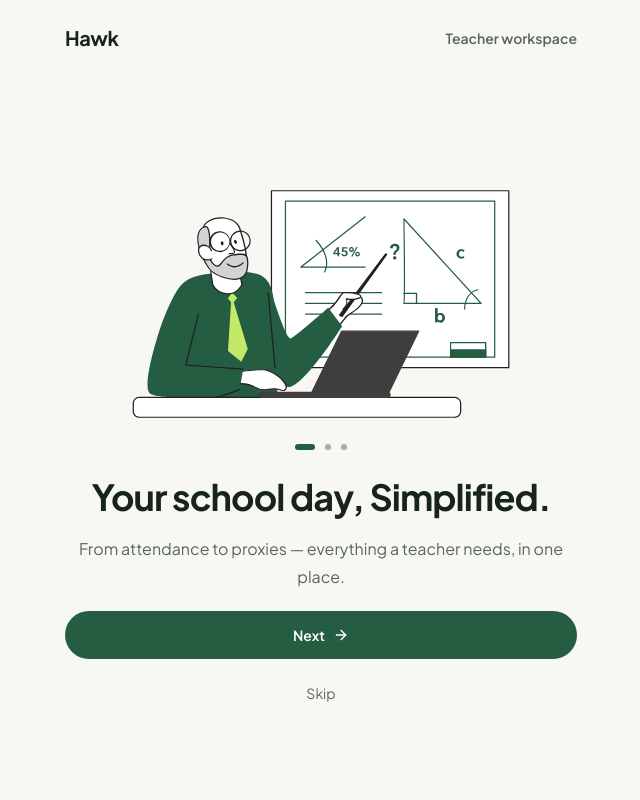
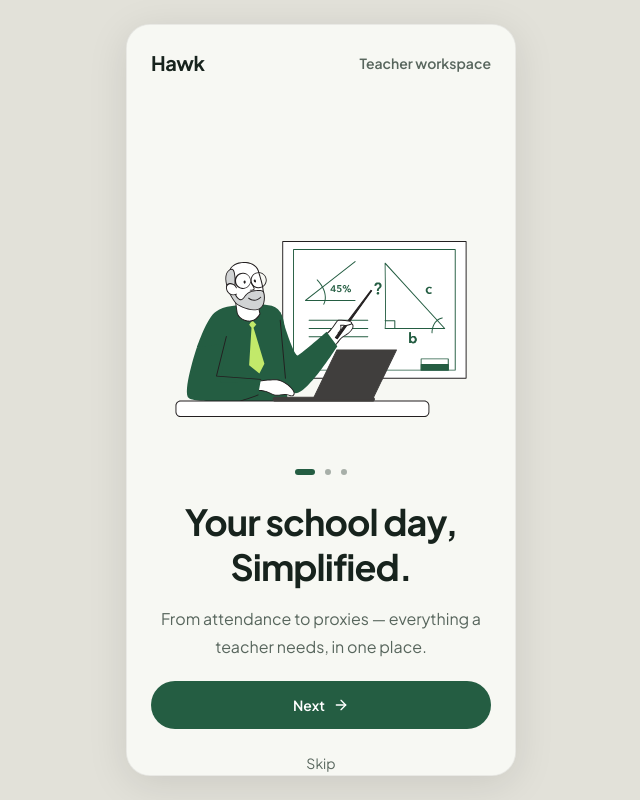
Before and after one commit to koolabhinay07/Hawk, a React (Vite) app: page / in a window 1280 px wide. Shown: the whole page, without its empty margins (319-959 px from the left). Built offline with nearby package versions, Linux system fonts and the light colour scheme; a web font is replaced by a local one.

Commit message:
Add full project source

```diff
--- a/src/OnboardingFlow.tsx
+++ b/src/OnboardingFlow.tsx
@@ -256,11 +256,11 @@ export default function OnboardingFlow({ onComplete }: { onComplete: (profile?:
   const showLoginHeader = screen === "login" || screen === "signup";
 
   return (
-    <main className={`grid min-h-dvh bg-background text-foreground ${isFirstIntroSlide ? "lg:grid-cols-1" : "lg:grid-cols-[minmax(0,1fr)_minmax(470px,0.9fr)]"}`}>
-      <div className={isFirstIntroSlide ? "hidden" : "contents"}>
+    <main className={`grid min-h-dvh bg-background text-foreground ${isIntro ? "md:flex md:items-center md:justify-center md:bg-[#e2e1d9] md:p-6" : "lg:grid-cols-[minmax(0,1fr)_minmax(470px,0.9fr)]"}`}>
+      <div className={isIntro ? "hidden" : "contents"}>
         <ShowcasePanel screen={screen} slideIndex={slideIndex} />
       </div>
-      <section className="flex min-h-dvh min-w-0 flex-col lg:max-h-dvh lg:overflow-y-auto">
+      <section className={isIntro ? "flex min-h-dvh min-w-0 flex-col md:h-[min(900px,calc(100dvh-48px))] md:min-h-0 md:w-[390px] md:shrink-0 md:overflow-y-auto md:rounded-3xl md:border md:border-black/[0.06] md:bg-background md:shadow-[0_8px_40px_rgba(0,0,0,0.10)]" : "flex min-h-dvh min-w-0 flex-col lg:max-h-dvh lg:overflow-y-auto"}>
         <div className={`mx-auto flex w-full max-w-[560px] grow flex-col ${isFirstIntroSlide ? "px-6 py-6 sm:px-6 lg:px-6" : "px-5 py-6 sm:px-10 sm:py-9 lg:px-12 lg:py-10"}`}>
           <div className="flex items-center justify-between">
             <div className={isFirstIntroSlide ? "" : "lg:hidden"}><Brand /></div>
```
